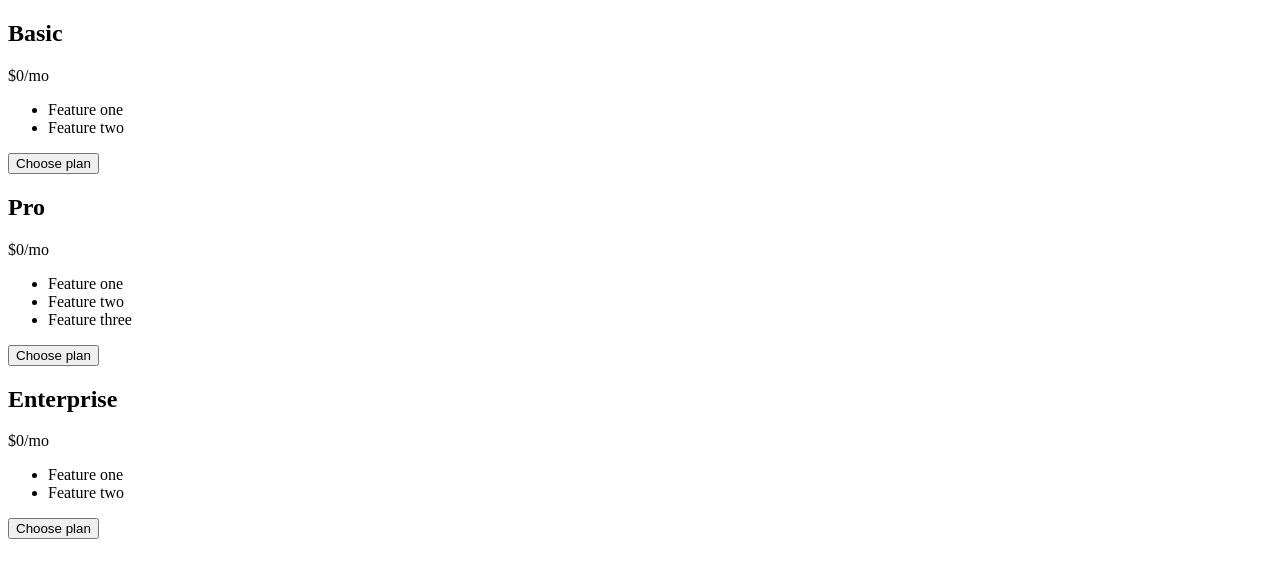
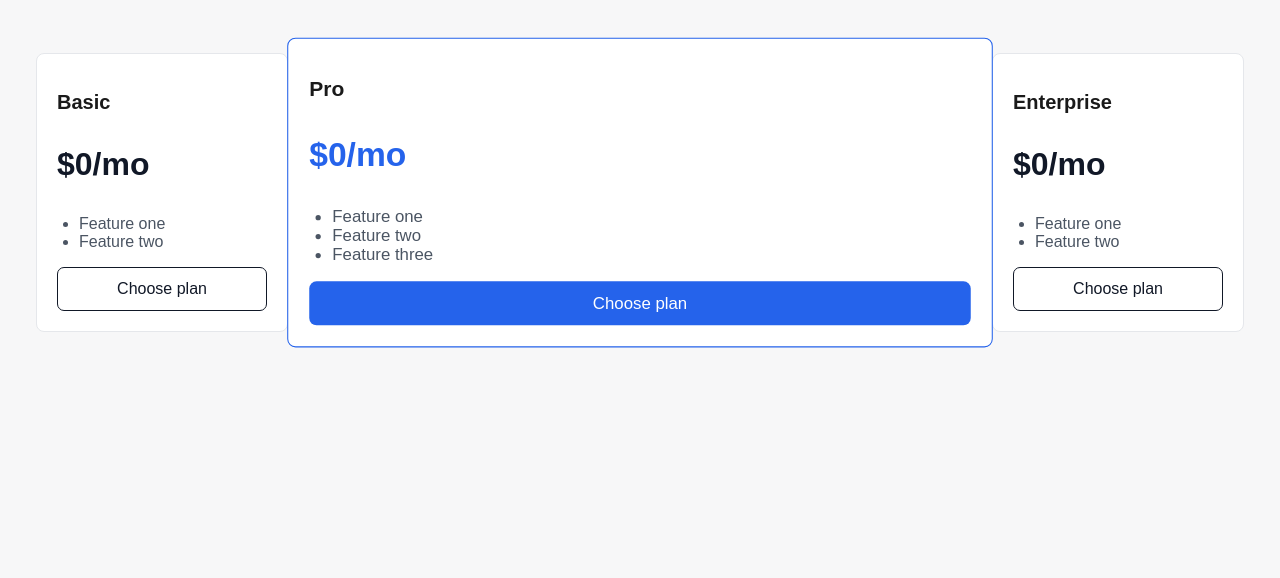
Before and after one commit to QudsMohd/flex_and_grid, a plain HTML site: page task-05-pricing-cards/index.html in a window 1280 px wide. Drawn offline with Linux system fonts and the light colour scheme.

Commit message:
task 5 done

```diff
--- a/task-05-pricing-cards/styles.css
+++ b/task-05-pricing-cards/styles.css
@@ -1 +1,67 @@
 /* TODO: build .pricing-row and .pricing-card with Flexbox to match the mockup */
+body {
+    margin: 0;
+    background-color: #f7f7f8;
+    color: #1a1a1a;
+    font-family: Arial, sans-serif;
+}
+
+.pricing-row {
+    display: flex;
+    justify-content: center;
+    align-items: center;
+    gap: 16px;
+    flex-wrap: wrap;
+    padding: 45px 36px;
+
+}
+.pricing-card {
+    flex: 1;
+    min-width: 200px;
+    background-color: #ffffff;
+    border: 1px solid #e5e7eb;
+    color: #1a1a1a;
+    border-radius: 8px;
+    padding: 20px;
+
+}
+.pricing-card h2 {
+    font-size: 20px;
+}
+
+.featured {
+    flex: 3;
+    transform: scale(1.05);
+    background-color: white;
+    color: #1a1a1a;
+    z-index: 1;
+    border: 1px solid #2563eb;
+    background-color: #ffffff;
+}
+.price {
+    font-size: 32px;
+    font-weight: bold;
+    color: #111827;
+}
+.pricing-card ul {
+    color: #4b5563;
+    padding-left: 22px;
+}
+.featured .price {
+    color: #2563eb;
+    font-weight: bold;
+}
+.featured button {
+    background-color:#2563eb;
+    color: white;
+    border: none;
+}
+button {
+    width: 100%;
+    padding: 12px;
+    border: 1px solid #111827;
+    border-radius: 7px;
+    background-color: #ffffff;
+    color: #111827;
+    font-size: 16px;
+}
```
